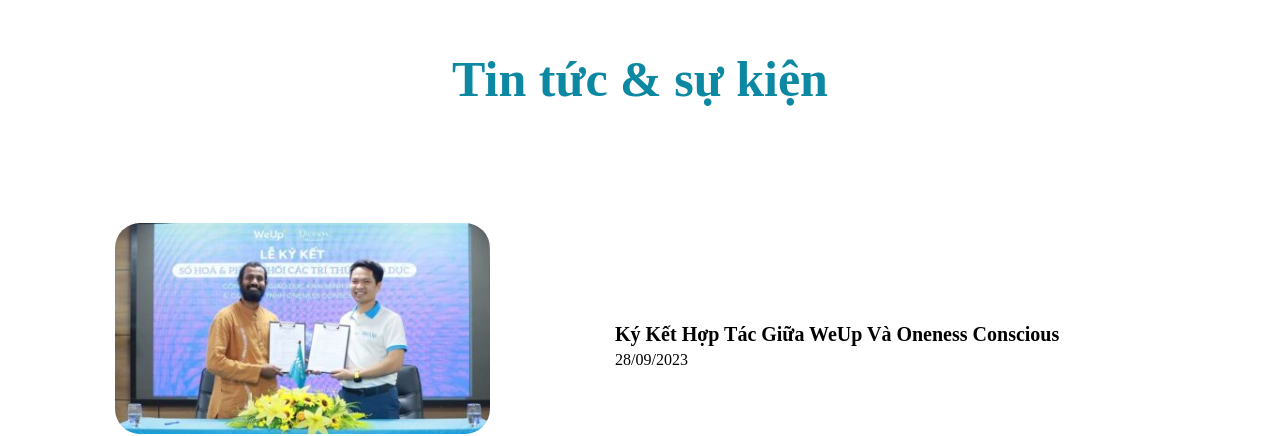
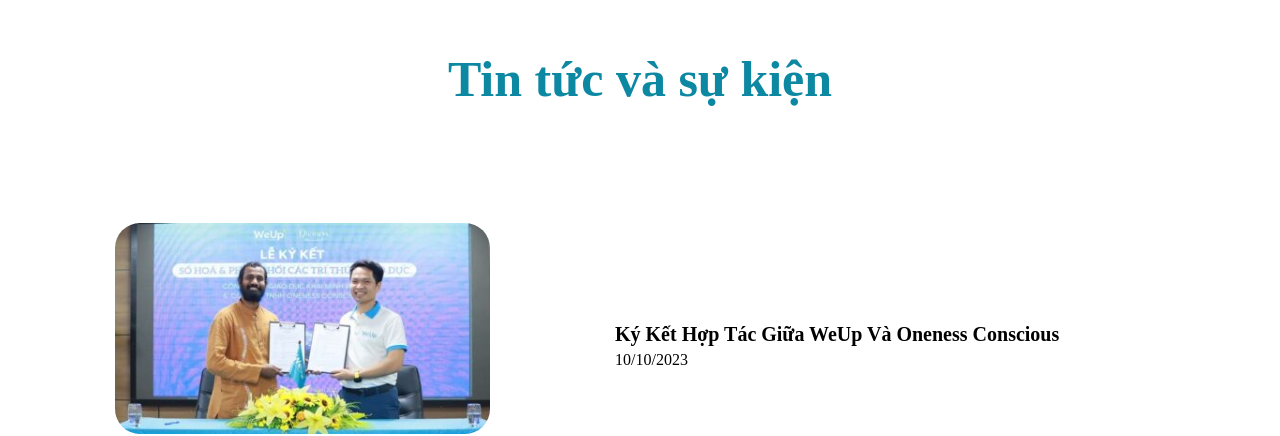
Before and after one commit to anhnt12/long-website, a plain HTML site: page index.html in a window 1280 px wide. Shown: the top 436 px of the page. Drawn offline with Linux system fonts and the light colour scheme.

Commit message:
demo git

```diff
--- a/index.html
+++ b/index.html
@@ -6,7 +6,7 @@
     <link rel="stylesheet" href="./assets/css/document.css">
 </head>
 <body>
-    <h2>Tin tức & sự kiện</h2>
+    <h2>Tin tức và sự kiện</h2>
     <div class="block block--first">
         <div class="block__image">
             <a class="image" href=""><img src="./assets/img/anh-1.jpg" alt=""></a>
@@ -15,7 +15,7 @@
             <a href="#"><b>Ký Kết Hợp Tác Giữa WeUp Và Oneness Conscious</b></a>
         </div>
         <div class="time">
-            <p>28/09/2023</p>
+            <p>10/10/2023</p>
         </div>
     </div>
     <div class="block block--second">
```
